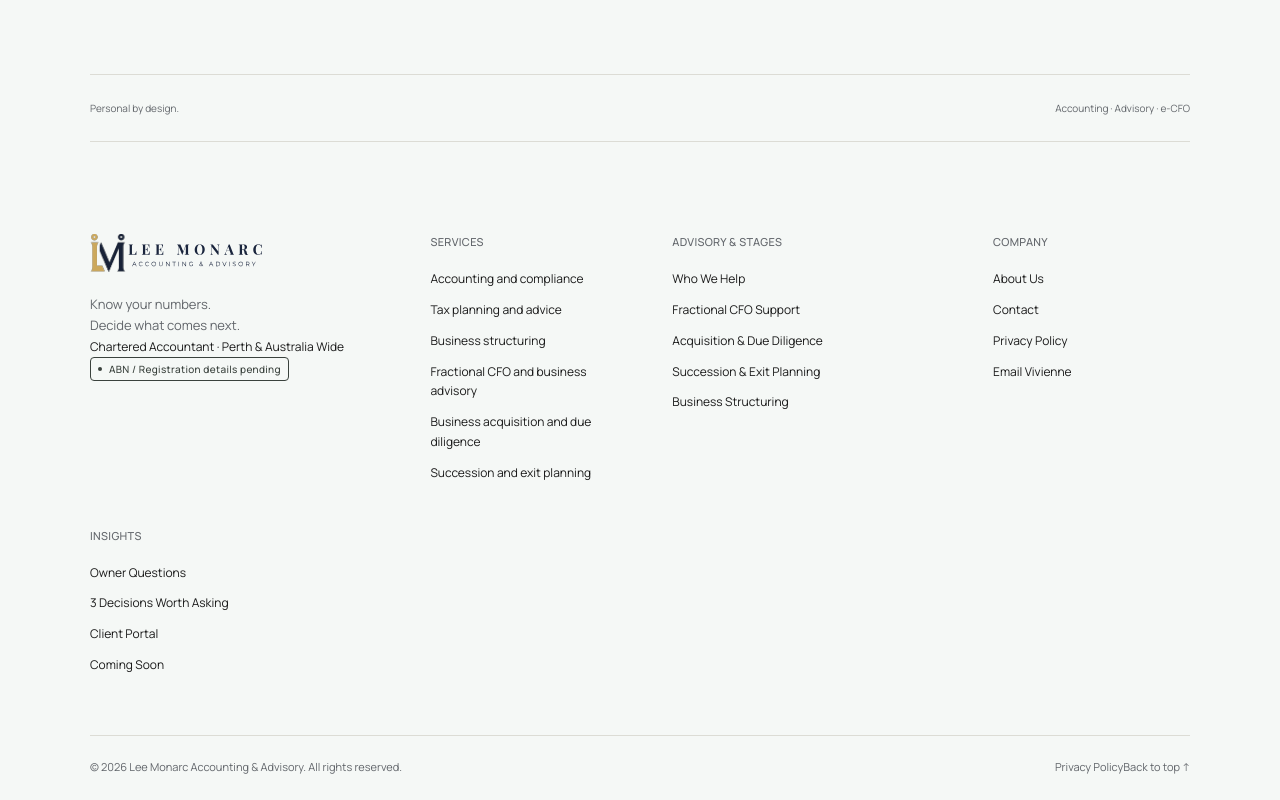
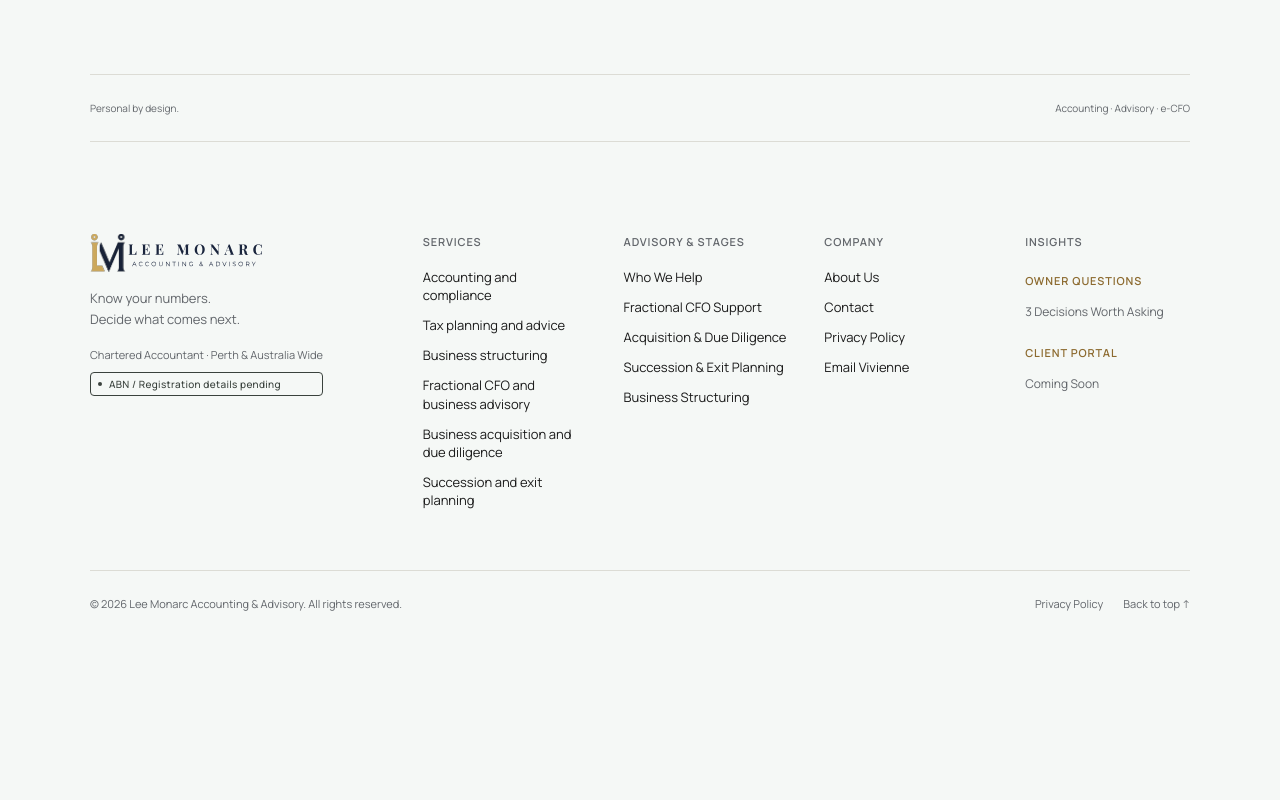
Before and after one commit to ktg-one/leemonarc2, a Next.js app: page /contact in a window 1280 px wide. Shown: the part 934-1734 px from the top of the page. After the commit the page ends 1579 px from the top, so only its background shows below. Built offline with nearby package versions, Linux system fonts and the light colour scheme.

Commit message:
fix: restore 5-column footer layout, clamp logo width, and fix typography

```diff
--- a/src/app/refresh.css
+++ b/src/app/refresh.css
@@ -186,14 +186,138 @@
   color: #f5f8f6;
   box-shadow: 0 4px 16px rgba(0, 0, 0, 0.2);
 }
-.lm-footer { background: var(--paper); color: var(--ink); padding-block: 72px 24px; font-size: 12px; }
-.lm-footer-grid { display: grid; grid-template-columns: 1.5fr 1fr 1.4fr 1fr; gap: 45px; padding-bottom: 60px; }
-.lm-footer-brand img { width: 180px; height: auto; display: block; margin-bottom: 22px; }
-.lm-footer-brand p { max-width: 220px; color: var(--muted); font-size: 13px; }
-.lm-footer h2 { font: 500 11px var(--font-body); color: var(--muted); margin-bottom: 20px; text-transform: uppercase; letter-spacing: .03em; }
-.lm-footer nav { display: flex; flex-direction: column; align-items: flex-start; gap: 11px; }
-.lm-footer a:hover { text-decoration: underline; text-underline-offset: 4px; }
-.lm-footer-bottom { display: flex; flex-wrap: wrap; justify-content: space-between; gap: 18px; border-top: 1px solid var(--rule); padding-top: 22px; color: var(--muted); font-size: 11px; }
+.lm-footer {
+  background: var(--paper);
+  color: var(--ink);
+  padding-block: 72px 32px;
+  font-size: 13px;
+}
+.lm-footer .section-shell {
+  width: calc(100% - var(--gutter) * 2);
+  max-width: var(--content-width);
+  margin-inline: auto;
+}
+.lm-footer-grid {
+  display: grid !important;
+  grid-template-columns: 1.8fr 1fr 1fr 1fr 1fr !important;
+  gap: 36px !important;
+  padding-bottom: 60px !important;
+  align-items: start !important;
+}
+.lm-footer-brand {
+  display: flex !important;
+  flex-direction: column !important;
+  align-items: flex-start !important;
+  max-width: 240px !important;
+}
+.lm-footer-brand a {
+  display: block !important;
+  width: 180px !important;
+  max-width: 180px !important;
+  margin-bottom: 16px !important;
+}
+.lm-footer-brand img {
+  width: 180px !important;
+  max-width: 180px !important;
+  height: auto !important;
+  display: block !important;
+}
+.lm-footer-brand p {
+  max-width: 220px !important;
+  color: var(--muted) !important;
+  font-size: 13px !important;
+  line-height: 1.6 !important;
+  margin: 0 0 16px 0 !important;
+}
+.lm-footer-reg {
+  display: flex !important;
+  flex-direction: column !important;
+  gap: 8px !important;
+  font-size: 11px !important;
+  color: var(--muted) !important;
+}
+.lm-footer h2 {
+  font-family: var(--font-body), sans-serif !important;
+  font-size: 11px !important;
+  font-weight: 600 !important;
+  color: var(--muted) !important;
+  margin: 0 0 18px 0 !important;
+  text-transform: uppercase !important;
+  letter-spacing: 0.08em !important;
+  line-height: 1.4 !important;
+  white-space: nowrap !important;
+}
+.lm-footer nav {
+  display: flex !important;
+  flex-direction: column !important;
+  align-items: flex-start !important;
+  gap: 12px !important;
+}
+.lm-footer nav a {
+  display: block !important;
+  color: var(--ink) !important;
+  font-size: 13px !important;
+  line-height: 1.4 !important;
+  text-decoration: none !important;
+  white-space: normal !important;
+  transition: color 0.15s ease !important;
+}
+.lm-footer nav a:hover {
+  text-decoration: underline !important;
+  color: var(--gold-dark) !important;
+}
+.lm-footer-badge {
+  font-size: 11px !important;
+  font-weight: 600 !important;
+  text-transform: uppercase !important;
+  letter-spacing: 0.08em !important;
+  color: var(--gold-dark) !important;
+  margin-top: 4px !important;
+  display: block !important;
+}
+.lm-footer-text {
+  font-size: 12px !important;
+  color: var(--muted) !important;
+  margin-bottom: 6px !important;
+  display: block !important;
+}
+.lm-footer-bottom {
+  display: flex !important;
+  flex-wrap: wrap !important;
+  justify-content: space-between !important;
+  align-items: center !important;
+  gap: 18px !important;
+  border-top: 1px solid var(--rule) !important;
+  padding-top: 24px !important;
+  color: var(--muted) !important;
+  font-size: 11px !important;
+}
+.lm-footer-bottom-links {
+  display: flex !important;
+  gap: 20px !important;
+}
+.lm-footer-bottom a {
+  color: var(--muted) !important;
+  text-decoration: none !important;
+}
+.lm-footer-bottom a:hover {
+  text-decoration: underline !important;
+}
+@media (max-width: 1024px) {
+  .lm-footer-grid {
+    grid-template-columns: 1fr 1fr 1fr !important;
+    gap: 32px 24px !important;
+  }
+}
+@media (max-width: 640px) {
+  .lm-footer-grid {
+    grid-template-columns: 1fr 1fr !important;
+    gap: 32px 18px !important;
+  }
+  .lm-footer-brand {
+    grid-column: 1 / -1 !important;
+  }
+}
 /* Supporting route primitives, shared by the existing page compositions. */
 .section-stack {
   width: calc(100% - var(--gutter) * 2);
```
Also changed, not shown: 1 other file (tests, documents, lock files or other folders).
